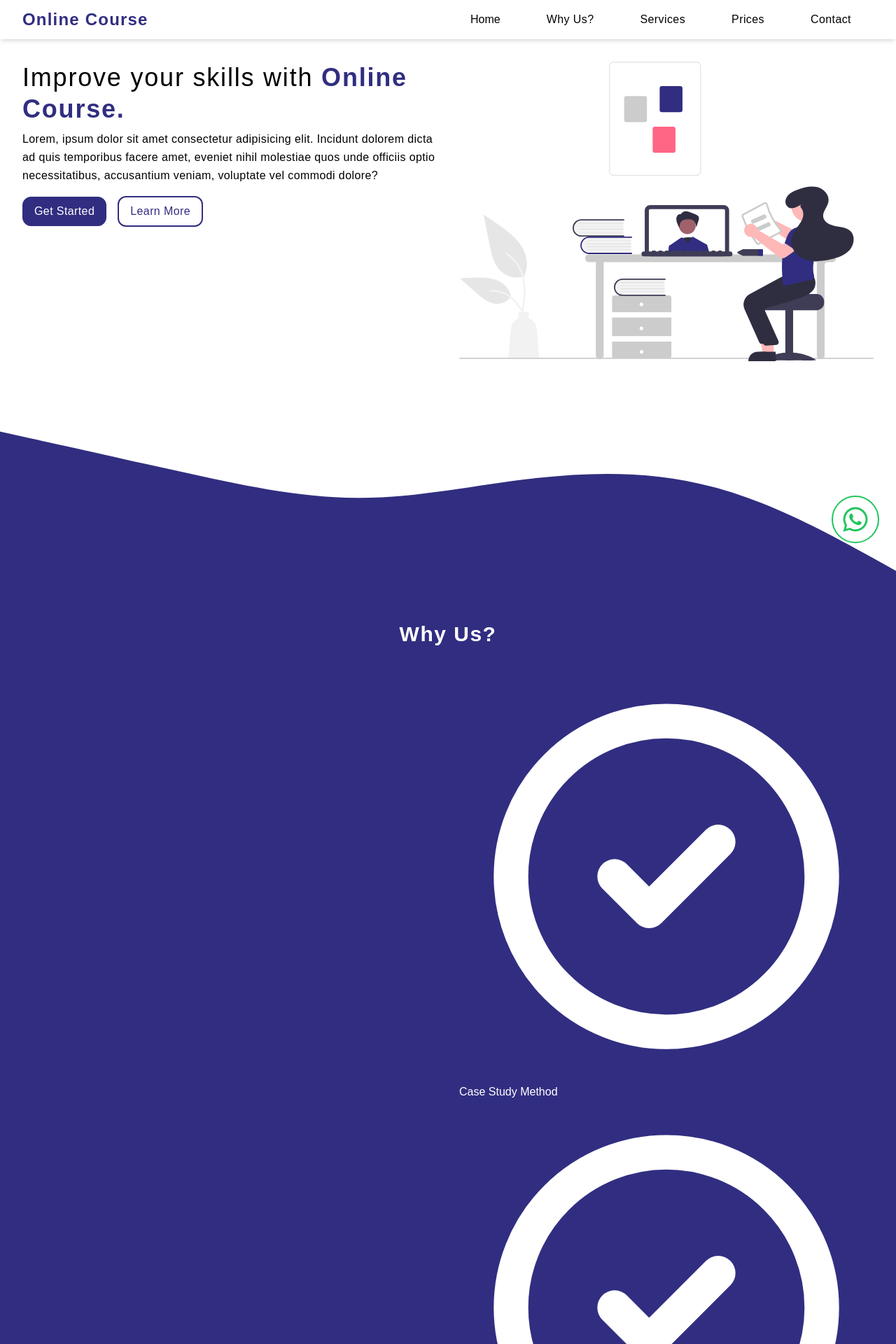
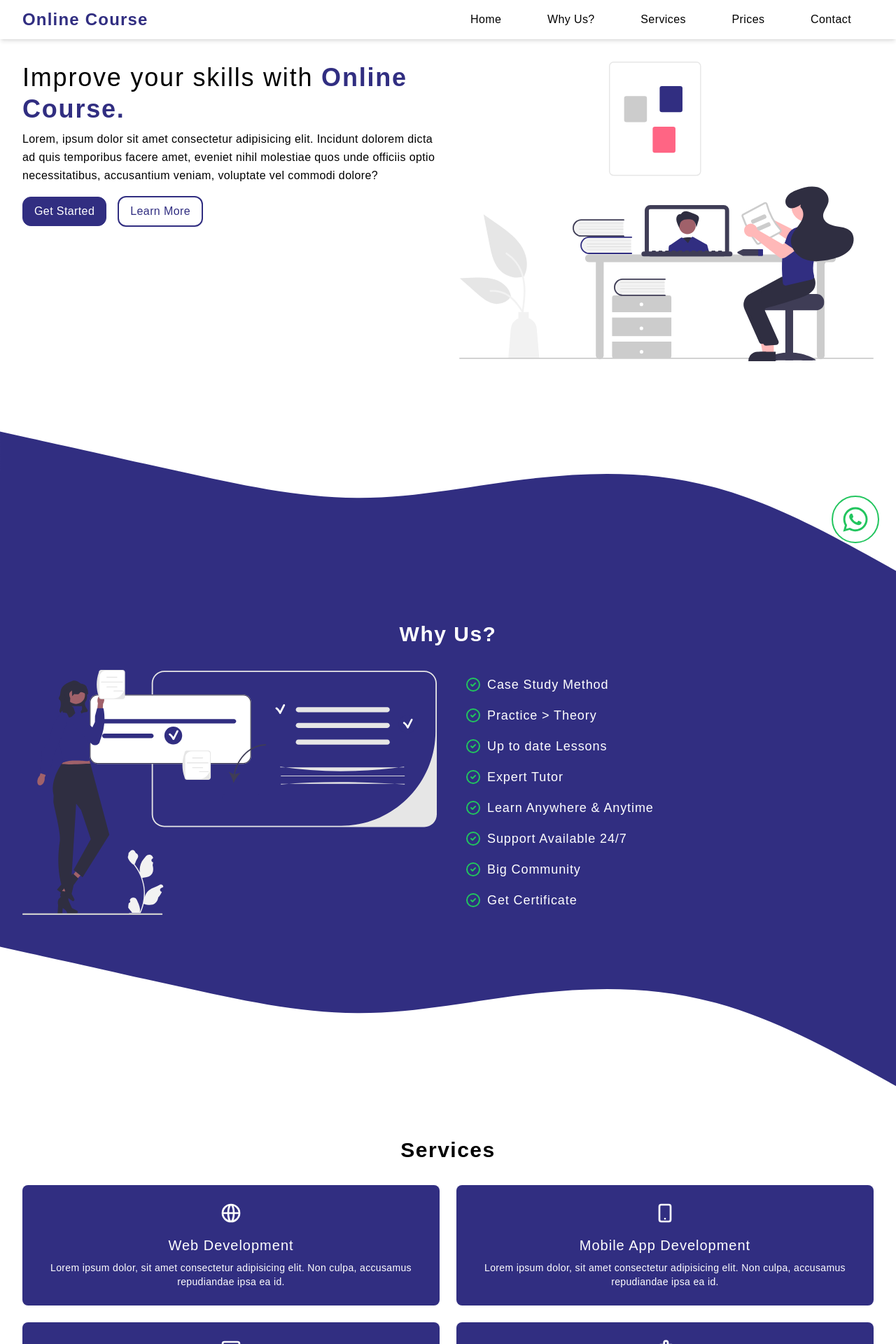
Before and after one commit to theozebua/react-course-app, a React (Create React App) app: page / in a window 1280 px wide. Shown: the top 1920 px of the page at 70% size. Built offline with nearby package versions, Linux system fonts and the light colour scheme; a web font is replaced by a local one.

Commit message:
Create custom component styles

```diff
--- a/src/index.css
+++ b/src/index.css
@@ -7,12 +7,17 @@
 @layer base {
   html {
     font-family: 'Signika Negative', sans-serif;
+    scroll-behavior: smooth;
   }
 }
 
 @layer components {
+  .nav-link {
+    @apply rounded-lg border-2 border-primary p-2 text-center tracking-wide text-primary md:border-none md:p-0 md:text-left md:text-black;
+  }
+
   .service-wrapper {
-    @apply flex flex-col items-center justify-center rounded-lg bg-white py-4 text-primary md:px-4;
+    @apply flex flex-col items-center justify-center rounded-lg bg-primary py-6 text-white md:px-4;
   }
 
   .service-title {
@@ -22,4 +27,16 @@
   .service-text {
     @apply text-center text-sm tracking-wide;
   }
+
+  .why-us-wrapper {
+    @apply flex items-center gap-2 p-2;
+  }
+
+  .why-us-title {
+    @apply text-lg font-medium tracking-wider;
+  }
+
+  .why-us-icon {
+    @apply w-6 text-green-500;
+  }
 }
```
